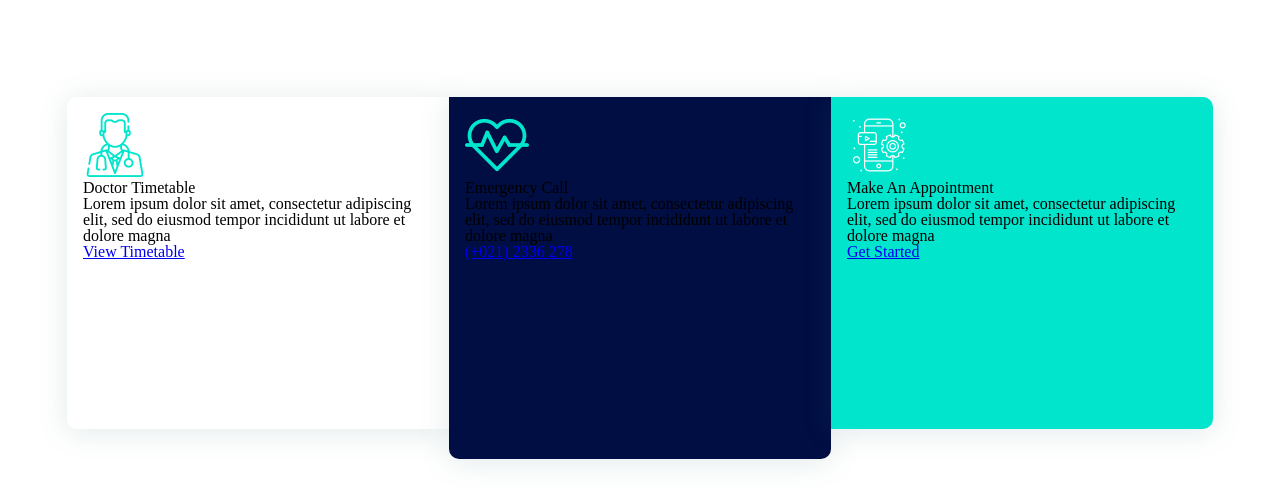
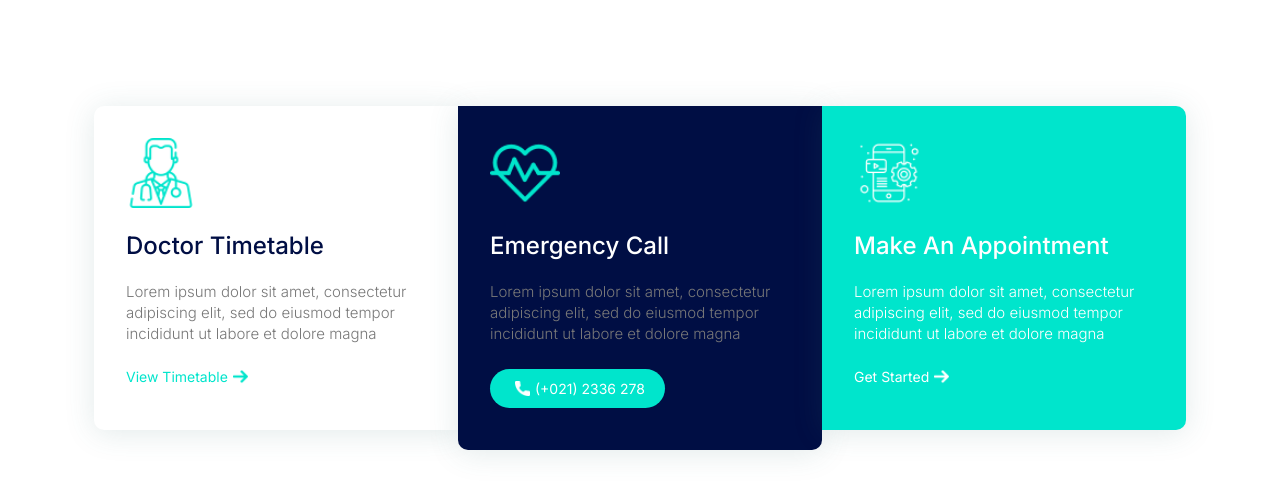
Before and after one commit to NapatpanOP/medicaLife, a website built with Vite: page index.html in a window 1280 px wide. Shown: the part 794-1298 px from the top of the page. Built offline with nearby package versions, Linux system fonts and the light colour scheme.

Commit message:
Add style in box class and add picture icon

```diff
--- a/index.html
+++ b/index.html
@@ -100,25 +100,25 @@
         </div>
       </section>
       <section>
-        <div class="contact-infomation">
-          <div class="box">
-            <div class="doctors">
-              <img src="./assets/icon/doctor.png" alt="icon-doctor">
-              <h3>Doctor Timetable</h3>
-              <div>Lorem ipsum dolor sit amet, consectetur adipiscing elit, sed do eiusmod tempor incididunt ut labore et dolore magna</div>
-              <a href="#">View Timetable</a>
+        <div id="contact-infomation">
+          <div class="content">
+            <div class="box doctors">
+              <img src="./assets/icon/doctor.png" alt="icon-doctor" class="icon">
+              <h3 class="topic">Doctor Timetable</h3>
+              <div class="descroption-contact">Lorem ipsum dolor sit amet, consectetur adipiscing elit, sed do eiusmod tempor incididunt ut labore et dolore magna</div>
+              <a class="link" href="#">View Timetable <img class="icon-link" src="./assets/icon/right-arrow-green.png" alt="icon-arrow"></a>
             </div>
-            <div class="emergency">
-              <img src="./assets/icon/heart-beat.png" alt="icon-heart">
-              <h3>Emergency Call</h3>
-              <div>Lorem ipsum dolor sit amet, consectetur adipiscing elit, sed do eiusmod tempor incididunt ut labore et dolore magna</div>
-              <a href="#">(+021) 2336 278</a>
+            <div class="box emergency">
+              <img src="./assets/icon/heart-beat.png" alt="icon-heart" class="icon">
+              <h3 class="topic">Emergency Call</h3>
+              <div class="descroption-contact">Lorem ipsum dolor sit amet, consectetur adipiscing elit, sed do eiusmod tempor incididunt ut labore et dolore magna</div>
+              <a class="link" href="#"><img class="icon-link" src="./assets/icon/call.png" alt="call">(+021) 2336 278</a>
             </div>
-            <div class="make-an-appointment">
-              <img src="./assets/icon/mobile-app.png" alt="icon-mobile">
-              <h3>Make An Appointment</h3>
-              <div>Lorem ipsum dolor sit amet, consectetur adipiscing elit, sed do eiusmod tempor incididunt ut labore et dolore magna</div>
-              <a href="#">Get Started</a>
+            <div class="box make-an-appointment">
+              <img src="./assets/icon/mobile-app.png" alt="icon-mobile" class="icon">
+              <h3 class="topic">Make An Appointment</h3>
+              <div class="descroption-contact">Lorem ipsum dolor sit amet, consectetur adipiscing elit, sed do eiusmod tempor incididunt ut labore et dolore magna</div>
+              <a class="link" href="#">Get Started <img class="icon-link" src="./assets/icon/right-arrow.png" alt="icon-right-arrow"></a>
             </div>
           </div>
         </div>
--- a/styles/contact-infonation.css
+++ b/styles/contact-infonation.css
@@ -1,39 +1,94 @@
-.contact-infomation {
+#contact-infomation {
   width: 100%;
   height: 100%;
   display: flex;
   justify-content: center;
   align-items: center;
+  font-family: 'Inter', sans-serif;
 
-
-  .box {
+  .content {
     display: flex;
 
+    .box {
+      width: 300px;
+      height: 260px;
+      box-shadow: 0px 3px 30px 0px rgba(61.000000000000014, 112.99999999999996, 117, 0.14901960784313725);
+      padding: 2rem;
+
+      .icon {
+        width: 70px;
+        margin-bottom: 20px;
+      }
+
+      .topic {
+        font-size: 24px;
+        font-weight: 500;
+        line-height: 2rem;
+        margin-bottom: 20px;
+        color: #fff;
+      }
+
+      .descroption-contact {
+        line-height: 1.3rem;
+        font-size: 15px;
+        margin-bottom: 25px;
+        color: #787878;
+        font-weight: 300;
+      }
+
+      .link {
+        text-decoration: none;
+        color: #fff;
+        display: flex;
+        align-items: center;
+        font-size: 14px;
+
+        .icon-link {
+          width: 15px;
+          margin: 0 5px;
+        }
+      }
+
+    }
+
     .doctors {
-      width: 350px;
-      height: 300px;
-      box-shadow: 0px 3px 30px 0px rgba(61.000000000000014, 112.99999999999996, 117, 0.14901960784313725);
-      padding: 1rem;
       border-radius: 10px 0 0 10px;
       background-color: #fff;
+
+      .topic {
+        color: #000E44;
+      }
+
+      .link   {
+        color: #00E5CC;
+      }
     }
 
     .emergency {
-      width: 350px;
-      height: 330px;
-      box-shadow: 0px 3px 30px 0px rgba(61.000000000000014, 112.99999999999996, 117, 0.14901960784313725);
-      padding: 1rem;
+      height: 280px;
       border-radius: 0 0 10px 10px;
       background-color: #000E44;
+
+      .link {
+        background-color: #00E5CC;
+        width: fit-content;
+        padding: 12px 20px;
+        border-radius: 30px;
+      }
+
+      .icon-link {
+        margin: 0;
+      }
     }
 
     .make-an-appointment {
-      width: 350px;
-      height: 300px;
-      box-shadow: 0px 3px 30px 0px rgba(61.000000000000014, 112.99999999999996, 117, 0.14901960784313725);
-      padding: 1rem;
       border-radius: 0 10px 10px 0;
       background-color: #00E5CC;
+
+      .descroption-contact {
+        color: #fff;
+      }
     }
+
   }
 }
```
Also changed, not shown: public/assets/icon/right-arrow-green.png (added).
